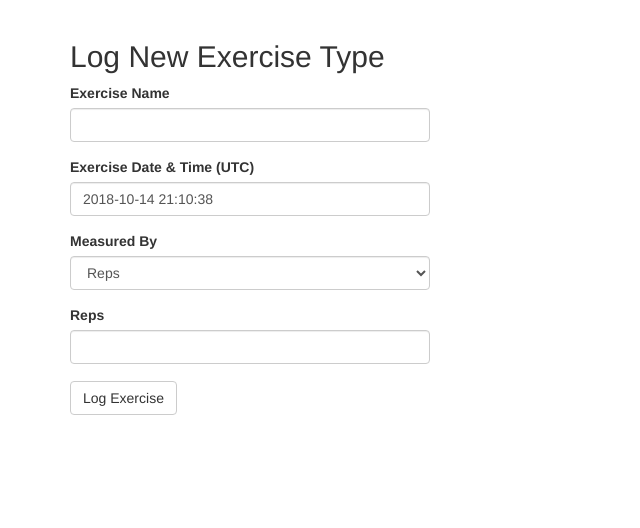
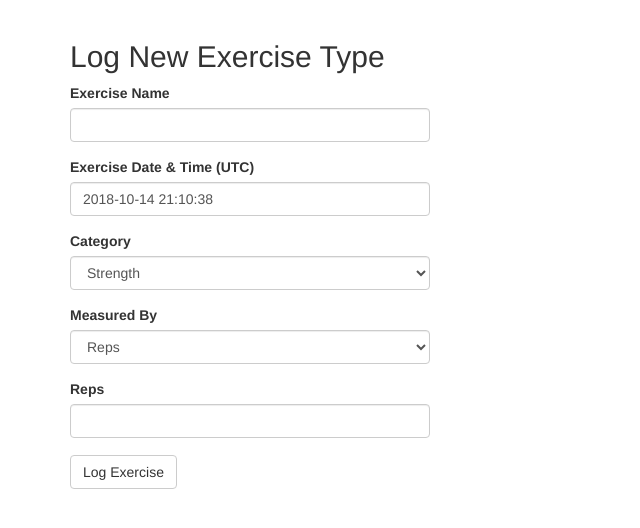
Before and after one commit to petegrace/fitness-logs, a Flask app: template app/templates/new_exercise.html in a window 1280 px wide. Shown: the part 72-600 px from the top of the page, without its empty margins (0-640 px from the left). Run offline with Flask 2, Linux system fonts and the light colour scheme; the template is opened without the code that fills it: values that come from a table or form of the project are taken from there, others are empty; the visitor is signed in with stand-in values (Sample User, id 1); data comes from the database, SQL or seed files in the repository; some libraries are stand-ins or nearby versions.

Commit message:
added stretches as separate category from strength

```diff
--- a/app/forms.py
+++ b/app/forms.py
@@ -13,6 +13,7 @@ class LogNewExerciseTypeForm(FlaskForm):
 	# fields for the first exercise to be logged (reps will also serve as the default)
 	exercise_datetime = DateTimeField("Exercise Date & Time (UTC)", format="%Y-%m-%d %H:%M:%S",
 										validators=[DataRequired()], default=datetime.utcnow)
+	category = SelectField('Category', choices=[('Strength', 'Strength'), ('Stretch', 'Stretch')])
 	measured_by = SelectField('Measured By', choices=[('reps', 'Reps'), ('seconds', 'Time (seconds)')])
 	reps = IntegerField("Reps", validators=[Optional()])
 	seconds = IntegerField("Seconds", validators=[Optional()])
@@ -29,6 +30,7 @@ class ScheduleNewExerciseTypeForm(FlaskForm):
 	# measured_by will be hardcoded to reps for now
 
 	# fields for the scheduled exercise (reps will also serve as the default)
+	category = SelectField('Category', choices=[('Strength', 'Strength'), ('Stretch', 'Stretch')])
 	measured_by = SelectField('Measured By', choices=[('reps', 'Reps'), ('seconds', 'Time (seconds)')])
 	reps = IntegerField("Reps", validators=[Optional()])
 	seconds = IntegerField("Seconds", validators=[Optional()])
--- a/app/models.py
+++ b/app/models.py
@@ -45,6 +45,7 @@ class User(UserMixin, db.Model):
 					ScheduledExercise.id,
 					ExerciseType.id.label("exercise_type_id"),
 					ExerciseType.name,
+					ExerciseType.category,
 					ExerciseType.measured_by,
 					ScheduledExercise.sets,
 					ScheduledExercise.reps,
@@ -59,6 +60,7 @@ class User(UserMixin, db.Model):
 					ScheduledExercise.id,
 					ExerciseType.id,
 					ExerciseType.name,
+					ExerciseType.category,
 					ExerciseType.measured_by,
 					ScheduledExercise.sets,
 					ScheduledExercise.reps,
@@ -71,6 +73,7 @@ class User(UserMixin, db.Model):
 	def daily_exercise_summary(self):
 		daily_exercise_summary = db.session.query(
 					ExerciseType.name,
+					ExerciseType.category,
 					ExerciseType.measured_by,
 					func.date(Exercise.exercise_datetime).label("exercise_date"),
 					func.sum(Exercise.reps).label("total_reps"),
@@ -89,6 +92,7 @@ class User(UserMixin, db.Model):
 		exercise_types_last_7_days = db.session.query(
 					ExerciseType.id,
 					ExerciseType.name,
+					ExerciseType.category,
 					ExerciseType.measured_by,
 					ExerciseType.default_reps,
 					ExerciseType.default_seconds,
@@ -100,6 +104,7 @@ class User(UserMixin, db.Model):
 				).group_by(
 					ExerciseType.id,
 					ExerciseType.name,
+					ExerciseType.category,
 					ExerciseType.measured_by,
 					ExerciseType.default_reps,
 					ExerciseType.default_seconds
@@ -108,6 +113,7 @@ class User(UserMixin, db.Model):
 		exercise_types_other = db.session.query(
 					ExerciseType.id,
 					ExerciseType.name,
+					ExerciseType.category,
 					ExerciseType.measured_by,
 					ExerciseType.default_reps,
 					ExerciseType.default_seconds,
@@ -118,6 +124,7 @@ class User(UserMixin, db.Model):
 				).group_by(
 					ExerciseType.id,
 					ExerciseType.name,
+					ExerciseType.category,
 					ExerciseType.measured_by,
 					ExerciseType.default_reps,
 					ExerciseType.default_seconds
@@ -133,6 +140,7 @@ class User(UserMixin, db.Model):
 class ExerciseType(db.Model):
 	id = db.Column(db.Integer, primary_key=True)
 	name = db.Column(db.String(100), index=True)
+	category = db.Column(db.String(50))
 	measured_by = db.Column(db.String(50))
 	user_id = db.Column(db.Integer, db.ForeignKey("user.id"))
 	default_reps = db.Column(db.Integer)
--- a/app/routes.py
+++ b/app/routes.py
@@ -108,6 +108,7 @@ def new_exercise(context, selected_day=None):
 
 		exercise_type = ExerciseType(name=form.name.data,
 									 owner=current_user,
+									 category=form.category.data,
 									 measured_by=form.measured_by.data,
 									 default_reps=form.reps.data,
 									 default_seconds=form.seconds.data)
--- a/app/templates/index.html
+++ b/app/templates/index.html
@@ -58,7 +58,8 @@
 		{% endif %}
 		<div class="exercise-buttons">
 			{% for scheduled_exercise in scheduled_exercises %}
-				<a class="btn btn-success btn-sm" role="button" href="{{ url_for('log_exercise', scheduled='scheduled', id=scheduled_exercise.id) }}">
+				<a class="btn btn-sm {% if scheduled_exercise.category == 'Strength' %} btn-success {% elif scheduled_exercise.category == 'Stretch' %} btn-outline-success {% endif %}"
+							role="button" href="{{ url_for('log_exercise', scheduled='scheduled', id=scheduled_exercise.id) }}">
 					{{ scheduled_exercise.name }}
 					<br />
 					<small>
@@ -82,7 +83,8 @@
 			<br /><small>&nbsp;</small>
 		</a>
 		{% for exercise_type in exercise_types %}
-			<a class="btn btn-success btn-sm" role="button" href="{{ url_for('log_exercise', scheduled='other', id=exercise_type.id) }}">
+			<a class="btn btn-sm {% if exercise_type.category == 'Strength' %} btn-success {% elif exercise_type.category == 'Stretch' %} btn-outline-success {% endif %}"
+						role="button" href="{{ url_for('log_exercise', scheduled='other', id=exercise_type.id) }}">
 				{{ exercise_type.name }}
 				<br />
 				<small>
--- a/app/templates/new_exercise.html
+++ b/app/templates/new_exercise.html
@@ -8,8 +8,8 @@
 		$("#seconds").hide();
 		$("label[for='seconds']").hide();
 
-		$("#measured_by").change(function(){
-		    opt = $(this).val();
+		function switchRepsAndSecs() {
+			opt = $("#measured_by").val();
 
 		    if (opt == "reps") {
 		    	$("#reps").show();
@@ -23,6 +23,23 @@
 		    	$("#seconds").show();
 				$("label[for='seconds']").show();
 			}
+		}
+
+		$("#category").change(function() {
+		    opt = $(this).val();
+
+		    if (opt == "Stretch") {
+		    	$("#measured_by").val('seconds');
+		    	switchRepsAndSecs();
+
+		    	if ($("#seconds").val() == "") {
+		    		$("#seconds").val("30")
+		    	}
+			}
+		});
+
+		$("#measured_by").change(function(){
+		    switchRepsAndSecs();
 		});
 	</script>
 {% endblock %}
--- a/app/templates/schedule.html
+++ b/app/templates/schedule.html
@@ -42,7 +42,8 @@
 			<br /><small>&nbsp;</small>
 		</a>
 		{% for exercise_type in exercise_types %}
-			<a class="btn btn-success btn-sm" role="button" href="{{ url_for('schedule_exercise', id=exercise_type.id, selected_day=selected_day) }}">
+			<a class="btn btn-sm {% if exercise_type.category == 'Strength' %} btn-success {% elif exercise_type.category == 'Stretch' %} btn-outline-success {% endif %}"
+						role="button" href="{{ url_for('schedule_exercise', id=exercise_type.id, selected_day=selected_day) }}">
 				{{ exercise_type.name }}
 				<br />
 				<small>
```
Also changed, not shown: migrations/versions/5139be8583c0_support_for_stretches_as_well_as_.py (added, +28 -0 lines).
